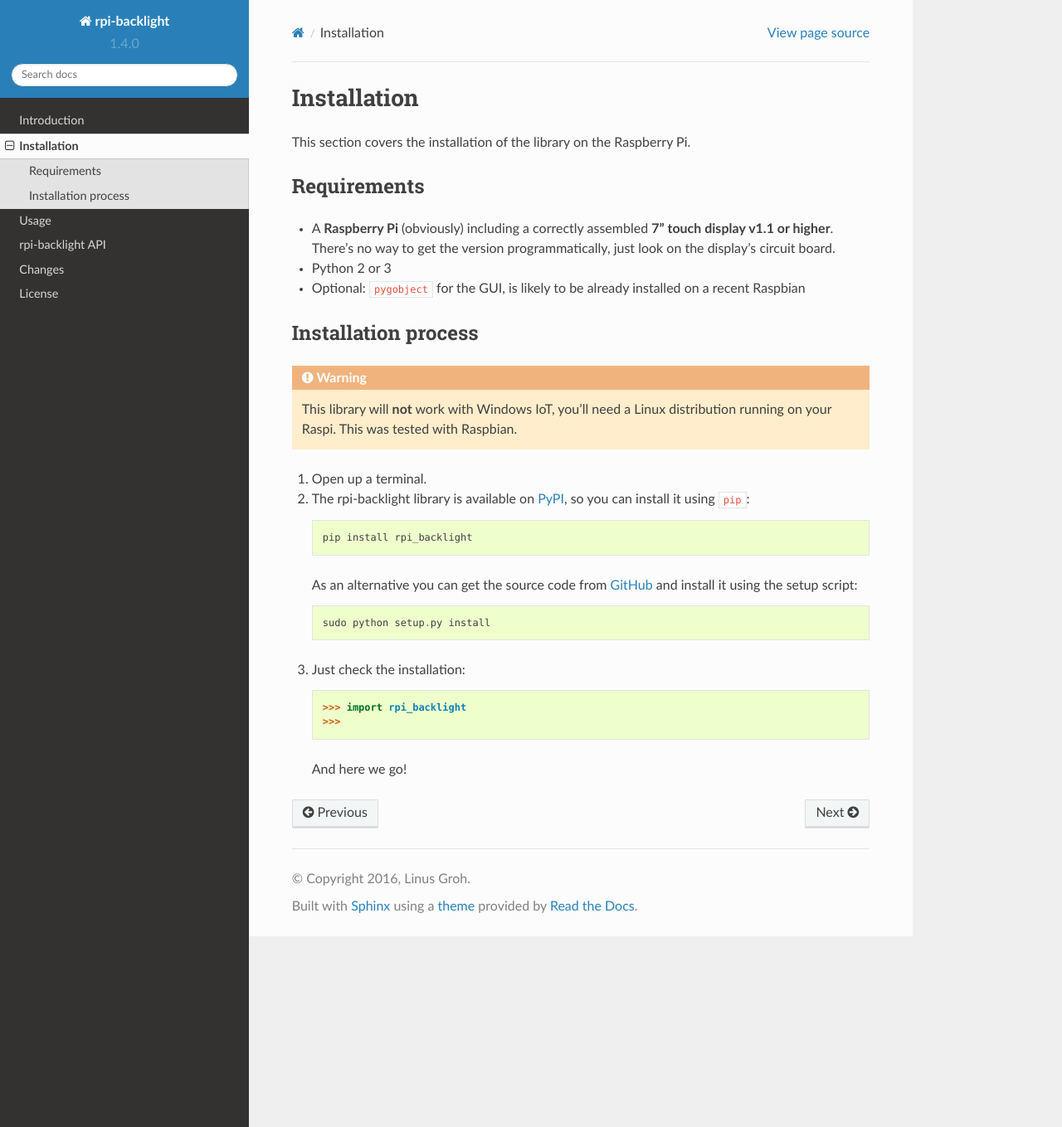
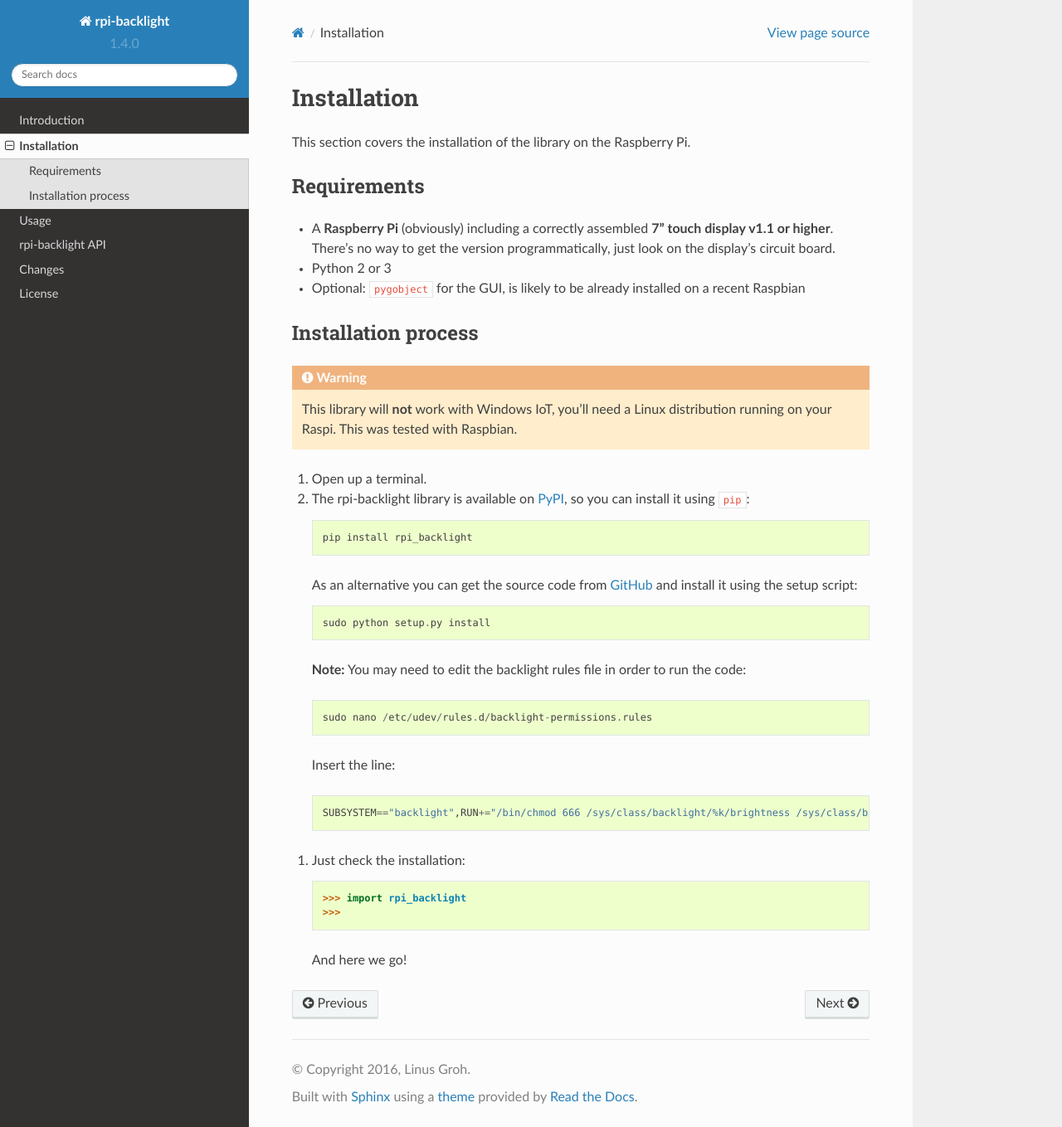
Before and after one commit to linusg/rpi-backlight, a Sphinx documentation site: the page built from docs/installation.rst, in a window 1280 px wide and 1359 px high. Shown: the whole window at 83% size. Built offline with Sphinx 7.4.7 and the Read the Docs theme 2.0.0, drawn with Linux system fonts in a browser that asks for light colours.

Commit message:
Update installation.rst

```diff
--- a/docs/installation.rst
+++ b/docs/installation.rst
@@ -34,6 +34,15 @@ Installation process
 
     sudo python setup.py install
 
+
+  **Note:** You may need to edit the backlight rules file in order to run the code::
+
+    sudo nano /etc/udev/rules.d/backlight-permissions.rules
+
+  Insert the line::
+
+    SUBSYSTEM=="backlight",RUN+="/bin/chmod 666 /sys/class/backlight/%k/brightness /sys/class/backlight/%k/bl_power"
+
 #. Just check the installation::
 
     >>> import rpi_backlight
```
